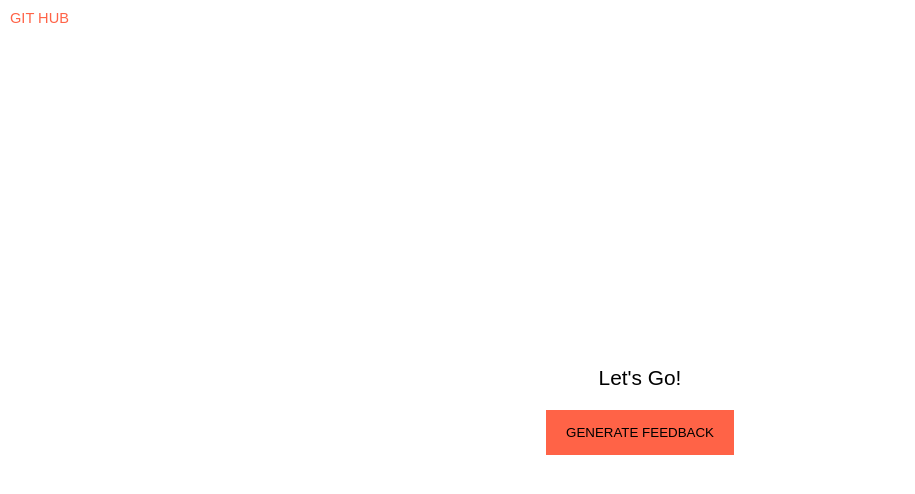
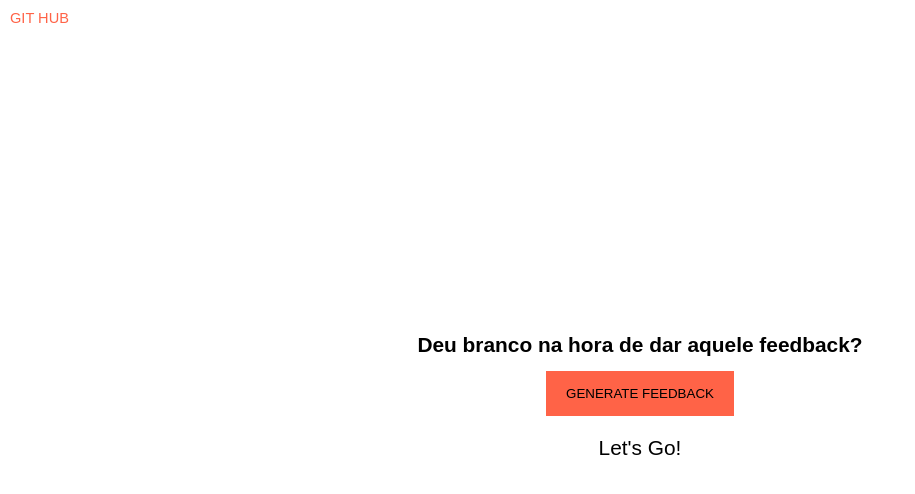
Before and after one commit to evertondenis/feedback-generator, a React (Create React App) app: page / in a window 1280 px wide. Shown: the top 494 px of the page, without its empty margins (0-915 px from the left). Built offline with nearby package versions, Linux system fonts and the light colour scheme.

Commit message:
added page title and h1

```diff
--- a/public/index.html
+++ b/public/index.html
@@ -19,7 +19,7 @@
       work correctly both with client-side routing and a non-root public URL.
       Learn how to configure a non-root public URL by running `npm run build`.
     -->
-    <title>React App</title>
+    <title>Feedback Generator</title>
   </head>
   <body>
     <noscript>
--- a/src/App.js
+++ b/src/App.js
@@ -26,12 +26,15 @@ class App extends Component {
         </Link>
         <Container>
           <div>
+            <h1>Deu branco na hora de dar aquele feedback?</h1>
+            <Button onClick={this.randomAnswer}>
+              GENERATE FEEDBACK
+            </Button>
+          </div>
+          <div>
             <Text>
               {answer}
             </Text>
-            <Button onClick={this.randomAnswer}>
-              GENERATE FEEDBACK
-            </Button>
           </div>
         </Container>
       </Fragment>
--- a/src/styled.js
+++ b/src/styled.js
@@ -2,6 +2,7 @@ import styled from 'styled-components'
 
 export const Container = styled.div`
   display: flex;
+  flex-direction: column;
   align-items: center;
   justify-content: center;
   width: 100vw;
```
